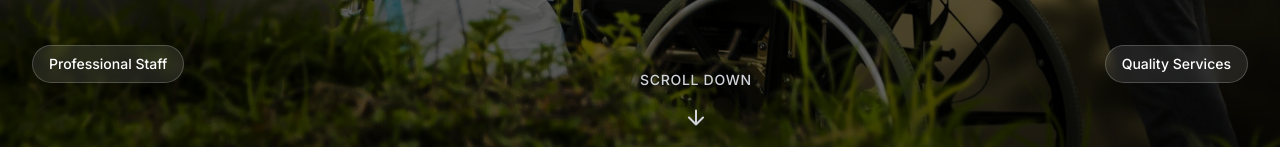
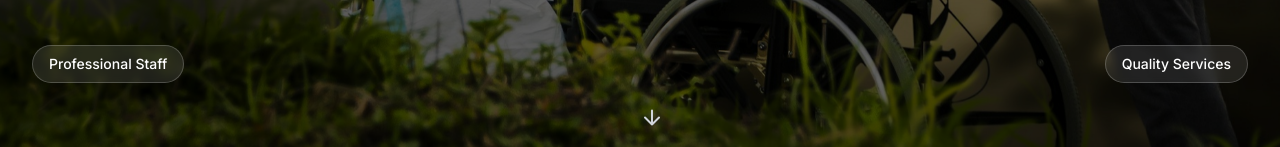
Before and after one commit to JeiKiarie/superbcare-v3, a Next.js app: page /about-us in a window 1280 px wide. Shown: the part 653-800 px from the top of the page. Built offline with nearby package versions, Linux system fonts and the light colour scheme.

Commit message:
Update HeroSection.jsx

```diff
--- a/components/HeroSection.jsx
+++ b/components/HeroSection.jsx
@@ -137,9 +137,9 @@ const HeroSection = ({
 							});
 						}}>
 						{/* Scroll Text */}
-						<span className="text-xs md:text-sm text-gray-300 font-medium tracking-wider uppercase">
+						{/* <span className="text-xs md:text-sm text-gray-300 font-medium tracking-wider uppercase">
 							Scroll Down
-						</span>
+						</span> */}
 						{/* Scroll Icon */}
 						<motion.div
 							animate={{ y: [0, 8, 0] }}
```
